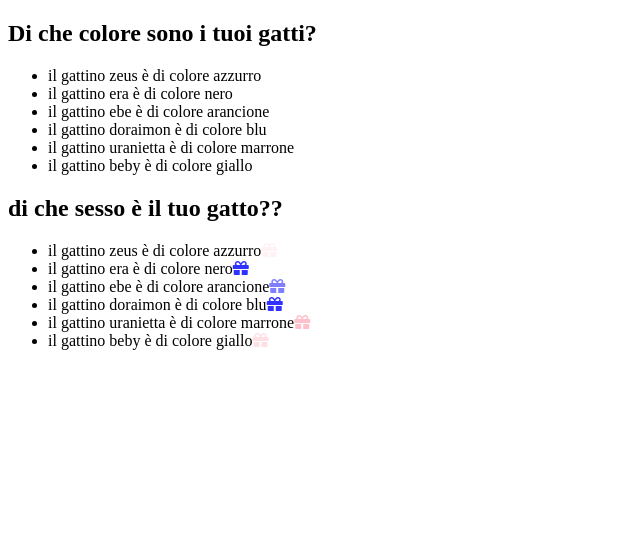
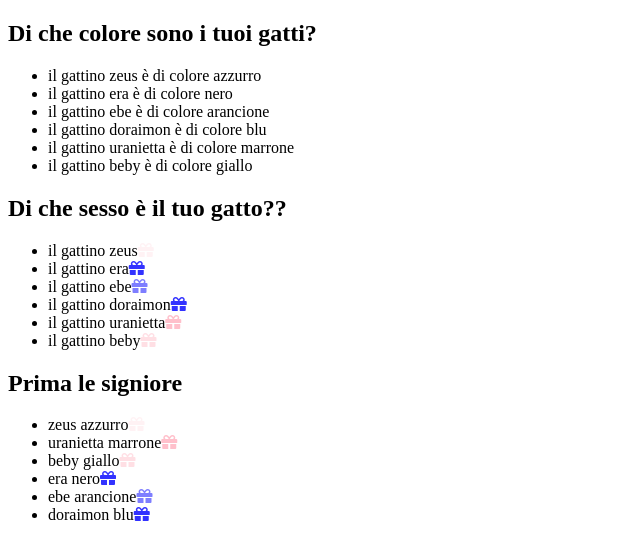
Before and after one commit to fabio98p/js-snack-es6, a plain HTML site: page js-snack-cats/index.html in a window 1280 px wide. Shown: the whole page, without its empty margins (0-640 px from the left). Drawn offline with nearby package versions, Linux system fonts and the light colour scheme.

Commit message:
fine milestone 3

```diff
--- a/js-snack-cats/index.html
+++ b/js-snack-cats/index.html
@@ -15,8 +15,13 @@
 		</ul>
 	</div>
 	<div class="Milestone-2">
-		<h2>di che sesso è il tuo gatto??</h2>
+		<h2>Di che sesso è il tuo gatto??</h2>
 		<ul class="fiocchetto">
+		</ul>
+	</div>
+	<div class="Milestone-3">
+		<h2>Prima le signiore</h2>
+		<ul class="femmineMaschi">
 		</ul>
 	</div>
 
--- a/js-snack-cats/main.js
+++ b/js-snack-cats/main.js
@@ -47,65 +47,61 @@ $(document).ready(() => {
 		$(".Milestone-1 .colorName").append(`<li>il gattino ${element.nome} è di colore ${element.colore}</li>`)
 	});
 	// Milestone 2
-	// Dividere i gatti in due contenitori distinti in base al sesso e aggiungere
+	//Dividere i gatti in due contenitori distinti in base al sesso e aggiungere
 	//a fianco di ogni gattino un fiocco colorato di rosa, se femmina, o di blu, se maschio.
 	//Il colore del fiocco deve essere più tenue se il gatto è più
 	//giovane, più scuro se il gatto è più vecchio.
 
-
-
-	cats.forEach(function (e, i) {
-		$(".Milestone-2 .fiocchetto").append(`<li>il gattino ${e.nome} è di colore ${e.colore}</li>`)
-		let selezione = $(".Milestone-2 .fiocchetto li")[i]
-		opacity(e.eta, e.sesso, selezione)
-	});
-
-
 	const femmine = cats.filter(element => element.sesso == "femmina");
 	const maschi = cats.filter(element => element.sesso == "maschio");
-	console.log(femmine, maschi);
 
-
-	cats.filter((element, index, array) => {
-		if (element.sesso == "femmina") {
-			femmine.push(element)
-		}else{
-			maschi.push(element)
-		}
-	})
-
-
+	cats.forEach((e, i) => {
+		$(".Milestone-2 .fiocchetto").append(`<li>il gattino ${e.nome}</li>`)
+		let selezione = $(".Milestone-2 .fiocchetto li")[i]
+		fiocco(e.eta, e.sesso, selezione)
+	});
 
 	// Milestone 3
 	// Creare un nuovo array con prima tutti i gattini femmina e poi tutti i
 	//gattini maschio, inserendo solamente nome e colore e colore e opacità del
 	//fiocco per ogni gatto.
 
+	const femmineMaschi = [...femmine, ...maschi]
 
+	femmineMaschi.forEach((e, i) => {
+		$(".Milestone-3 .femmineMaschi").append(`<li>${e.nome} ${e.colore}</li>`)
+		let selezione = $(".Milestone-3 .femmineMaschi li")[i]
+		fiocco(e.eta, e.sesso, selezione)
+	});
 
-	function opacity(eta, sesso, e) {
+	//FUNZIONI
+	function fiocco(eta, sesso, e) {
 		console.log(eta, sesso, e);
 		$(e).append(`<i class="fas fa-gift"></i>`)
-		$(e).children("i").css({"opacity": ()=> {
+		$(e).children("i").css({
+			"opacity": () => {
 				if (eta < 3) {
 					console.log(eta);
 					return 0.2
-			}else if (eta > 3 && eta < 6) {
+				} else if (eta > 3 && eta < 6) {
 					console.log(eta);
 					return 0.5
-			}else if (eta >= 6 && eta < 10) {
+				} else if (eta >= 6 && eta < 10) {
 					console.log(eta);
 					return 0.8
-			}else if (eta >= 10) {
+				} else if (eta >= 10) {
 					console.log(eta);
 					return 1
 				}
-		}}).css({"color": () => {
+			}
+		}).css({
+			"color": () => {
 				if (sesso == "maschio") {
 					return "blue"
 				} else if (sesso == "femmina") {
 					return "pink"
 				}
-		}})
 			}
 		})
+	}
+})
```
Lines whose indentation alone changed are shown as unchanged.
